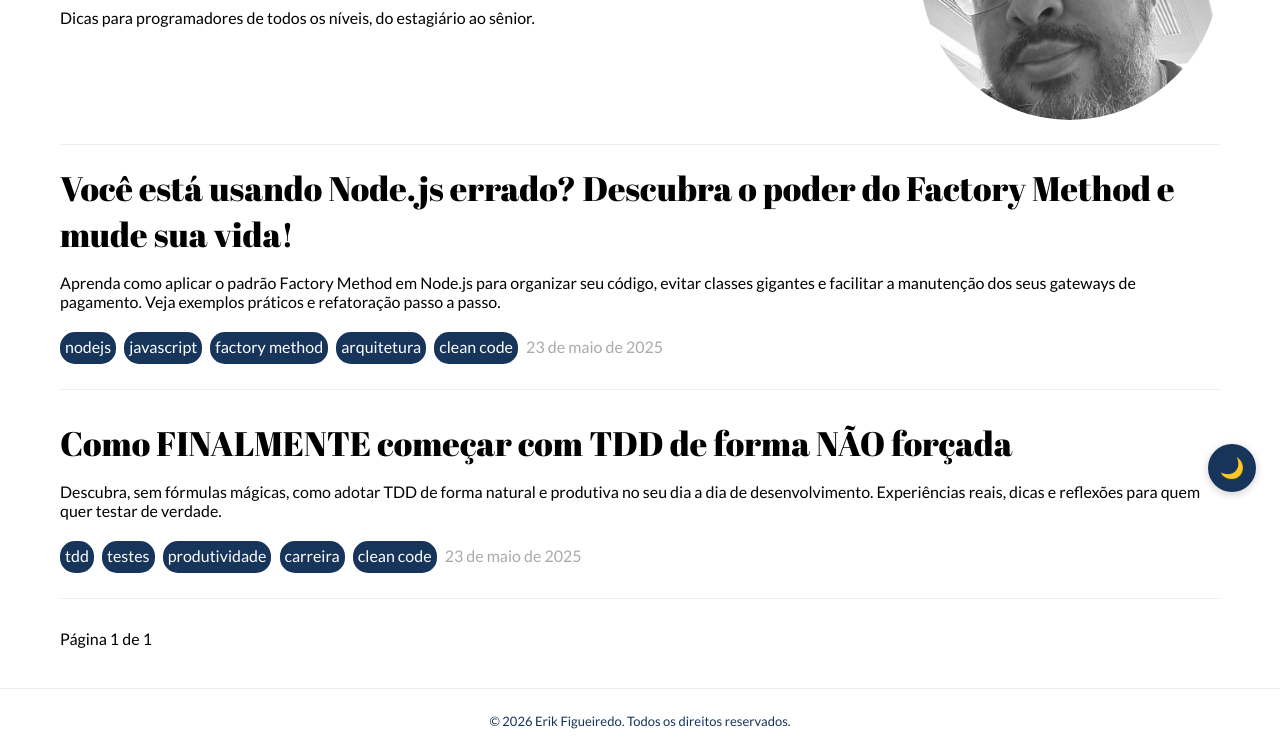
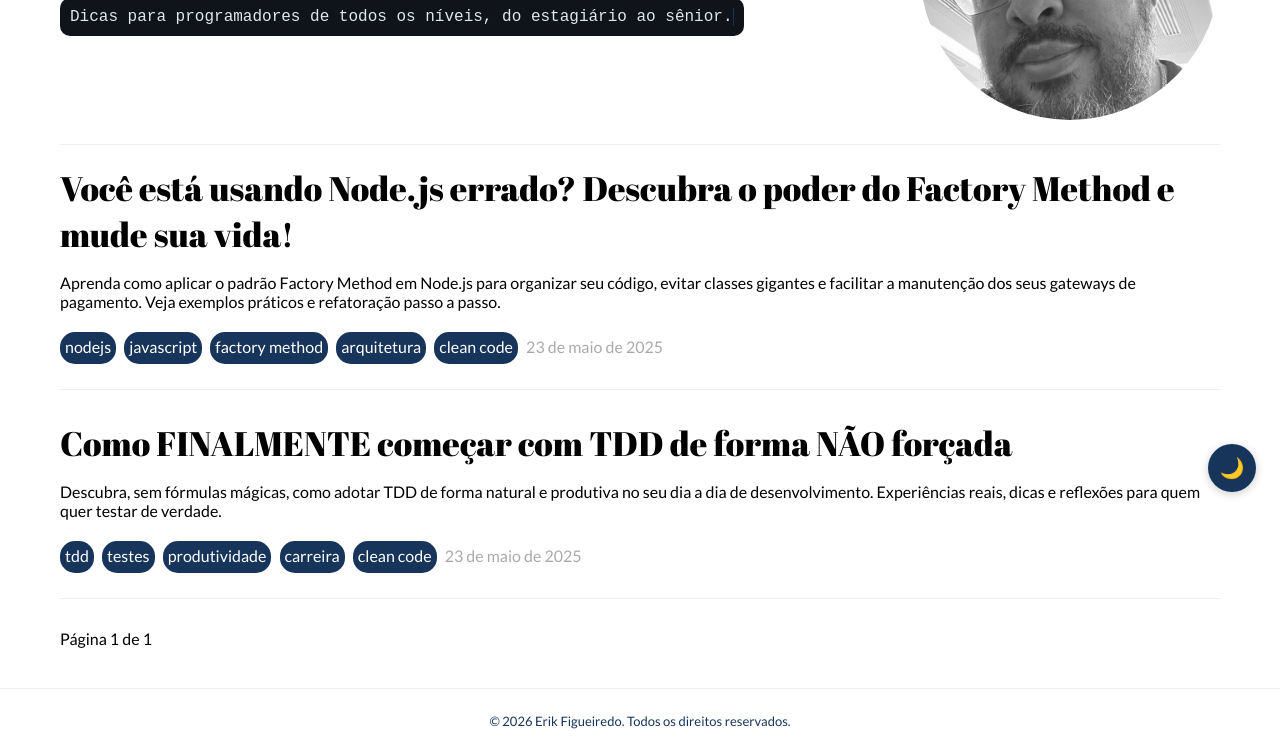
Before and after one commit to erikfig/blog-erik-figueiredo, an Eleventy site: page index.njk in a window 1280 px wide. Shown: the part 284-1025 px from the top of the page. Built offline with nearby package versions, Linux system fonts and the light colour scheme; Eleventy itself is replaced by a stand-in of ours; files that its build step writes are made by us from their sources.

Commit message:
feat: adiciona animação de máquina de escrever e transições ao cabeçalho e rodapé

```diff
--- a/_partials/footer.njk
+++ b/_partials/footer.njk
@@ -9,3 +9,4 @@
 </button>
 
 <script src="/assets/darkmode-toggle.js"></script>
+<script src="/assets/typewriter.js"></script>
--- a/_partials/header_banner.njk
+++ b/_partials/header_banner.njk
@@ -1,7 +1,9 @@
 <section class="header-banner" aria-label="Banner principal do blog">
   <div>
     <h1>Erik Figueiredo</h1>
-    <p>Dicas para programadores de todos os níveis, do estagiário ao sênior.</p>
+    <div class="typewriter-container styled">
+      <p class="typewriter">Dicas para programadores de todos os níveis, do estagiário ao sênior.</p>
+    </div>
   </div>
   <div class="rounded-image" style="width: 300px; height: 300px;">
     <img src="/assets/erik-figueiredo.jpg" alt="Foto de Erik Figueiredo sorrindo, autor do blog" width="300" loading="lazy">
--- a/assets/style.css
+++ b/assets/style.css
@@ -332,3 +332,43 @@ pre[class*=language-] {
   background-color: #fff;
   color: #17345a;
 }
+
+.typewriter-container {
+  display: flex;
+  font-family: monospace;
+}
+
+.typewriter-container.styled {
+  white-space: pre-wrap;
+  overflow-wrap: break-word;
+  color: #e0e6ef;
+  background-color: #10131a;
+  padding: 1rem;
+  border-radius: 10px;
+}
+
+.typewriter {
+  font-family: monospace;
+  overflow: hidden;
+  white-space: nowrap;
+  border-right: 1px solid #17345a;
+}
+
+.typewriter.styled {
+  border-right: 1px solid #e0e6ef;
+}
+
+@keyframes typing {
+  from {
+    width: 0;
+  }
+  to {
+    width: 100%;
+  }
+}
+
+@keyframes blink {
+  50% {
+    border-color: transparent;
+  }
+}
--- /dev/null
+++ b/assets/transition.css
@@ -0,0 +1,31 @@
+@view-transition {
+  navigation: auto;
+}
+
+@keyframes move-out {
+  from {
+    transform: translateY(0%);
+  }
+
+  to {
+    transform: translateY(-100%);
+  }
+}
+
+@keyframes move-in {
+  from {
+    transform: translateY(100%);
+  }
+
+  to {
+    transform: translateY(0%);
+  }
+}
+
+::view-transition-old(root) {
+  animation: 0.4s ease-in both move-out;
+}
+
+::view-transition-new(root) {
+  animation: 0.4s ease-in both move-in;
+}
--- /dev/null
+++ b/assets/typewriter.js
@@ -0,0 +1,7 @@
+const typewriters = document.querySelectorAll('.typewriter');
+
+for (const typewriter of typewriters) {
+  const text = typewriter.textContent.trim();
+  const steps = text.length;
+  typewriter.style.animation = `typing 4s steps(${steps}), blink 1s step-end infinite`;
+}
--- a/index.njk
+++ b/index.njk
@@ -12,6 +12,7 @@ permalink: "{% if pagination.pageNumber == 0 %}/{% else %}/page/{{ pagination.pa
 <html lang="en">
 <head>
   <meta charset="UTF-8">
+  <link rel="stylesheet" href="/assets/transition.css">
   <meta name="viewport" content="width=device-width, initial-scale=1.0">
   <title>{{ title }}</title>
   <meta name="description" content="Blog Erik Figueiredo: reflexões, tecnologia, produtividade, carreira e opiniões. Artigos originais sobre desenvolvimento, TI, minimalismo digital e mais." />
--- a/post.njk
+++ b/post.njk
@@ -4,6 +4,7 @@
   <meta charset="UTF-8">
   <meta name="viewport" content="width=device-width, initial-scale=1.0">
   <title>{{ title }}</title>
+  <link rel="stylesheet" href="/assets/transition.css">
   <link rel="stylesheet" href="/assets/style.css">
     <!-- Prism.js CSS -->
     <link rel="stylesheet" href="https://cdn.jsdelivr.net/npm/prismjs@1.29.0/themes/prism-tomorrow.min.css">
```
